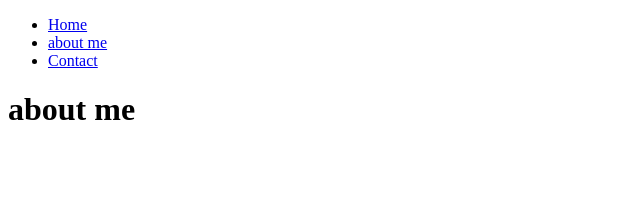
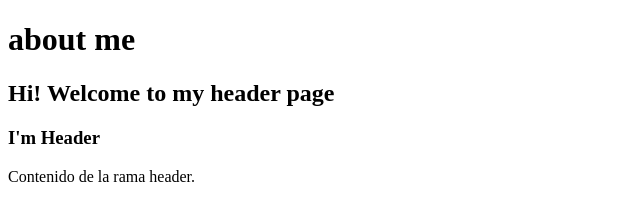
Before and after one commit to lmr22/Git-AzulSchool, a plain HTML site: page index.html in a window 1280 px wide. Shown: the whole page, without its empty margins (0-640 px from the left). Drawn offline with Linux system fonts and the light colour scheme.

Commit message:
Cambio en el body de header

```diff
--- a/index.html
+++ b/index.html
@@ -6,17 +6,9 @@
     <title>mi pagina web</title>
 </head>
 <body>
-    <header>
-        <nav>
-            <ul>
-                <li><a href="#">Home</a></li>
-                <li><a href="#">about me</a></li>
-                <li><a href="#">Contact</a></li>
-            </ul>
-        </nav>
-     </header>
-
     <h1>about me
-
+        <h2>Hi! Welcome to my header page</h2>
+        <h3>I'm <span>Header</span></h3>
+        <p>Contenido de la rama header.</p>
 </body>
 </html>
```
